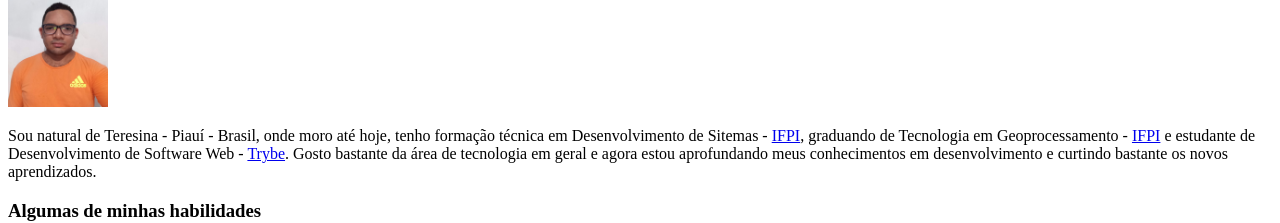
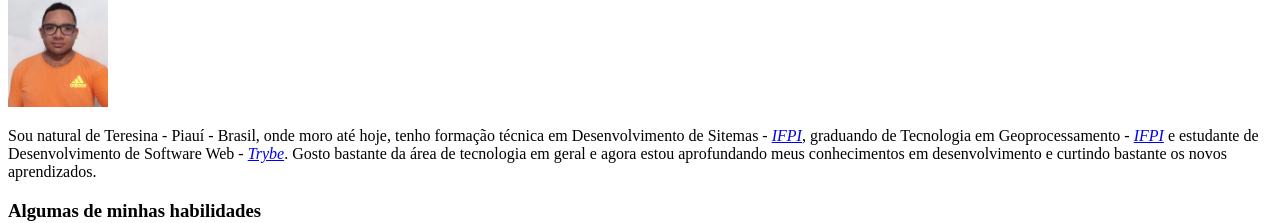
Before and after one commit to AlexSmith7192/portfolio, a plain HTML site: page index.html in a window 1280 px wide. Shown: the part 106-329 px from the top of the page. Drawn offline with Linux system fonts and the light colour scheme.

Commit message:
Estilizando alguns nomes em Itálico

```diff
--- a/index.html
+++ b/index.html
@@ -11,7 +11,7 @@
 
     <img src="/img/alex-smith.jpg" alt="Foto de Alex Smith" width="100px" id="foto">
 
-    <p>Sou natural de Teresina - Piauí - Brasil, onde moro até hoje, tenho formação técnica em Desenvolvimento de Sitemas - <a href="https://www.ifpi.edu.br" target="_blank">IFPI</a>, graduando de Tecnologia em Geoprocessamento - <a href="https://www.ifpi.edu.br" target="_blank">IFPI</a> e estudante de Desenvolvimento de Software Web - <a href="https://www.betrybe.com/?utm_medium=cpc&utm_source=google&utm_campaign=Brand&utm_content=ad03_din_h&gclid=Cj0KCQiAyJOBBhDCARIsAJG2h5fJnojSkZZohvW8pW2MA7bfBNCDIIV2FgcuMMIirCGOvs6FFwkV-XkaAgRoEALw_wcB" target="_blank">Trybe</a>. Gosto bastante da área de tecnologia em geral e agora estou aprofundando meus conhecimentos em desenvolvimento e curtindo bastante os novos aprendizados.
+    <p>Sou natural de Teresina - Piauí - Brasil, onde moro até hoje, tenho formação técnica em Desenvolvimento de Sitemas - <a href="https://www.ifpi.edu.br" target="_blank"><em>IFPI</em></a>, graduando de Tecnologia em Geoprocessamento - <a href="https://www.ifpi.edu.br" target="_blank"><em>IFPI</em></a> e estudante de Desenvolvimento de Software Web - <a href="https://www.betrybe.com/?utm_medium=cpc&utm_source=google&utm_campaign=Brand&utm_content=ad03_din_h&gclid=Cj0KCQiAyJOBBhDCARIsAJG2h5fJnojSkZZohvW8pW2MA7bfBNCDIIV2FgcuMMIirCGOvs6FFwkV-XkaAgRoEALw_wcB" target="_blank"><em>Trybe</em></a>. Gosto bastante da área de tecnologia em geral e agora estou aprofundando meus conhecimentos em desenvolvimento e curtindo bastante os novos aprendizados.
 
     <h3>Algumas de minhas habilidades</h3>
     <ul>
```
